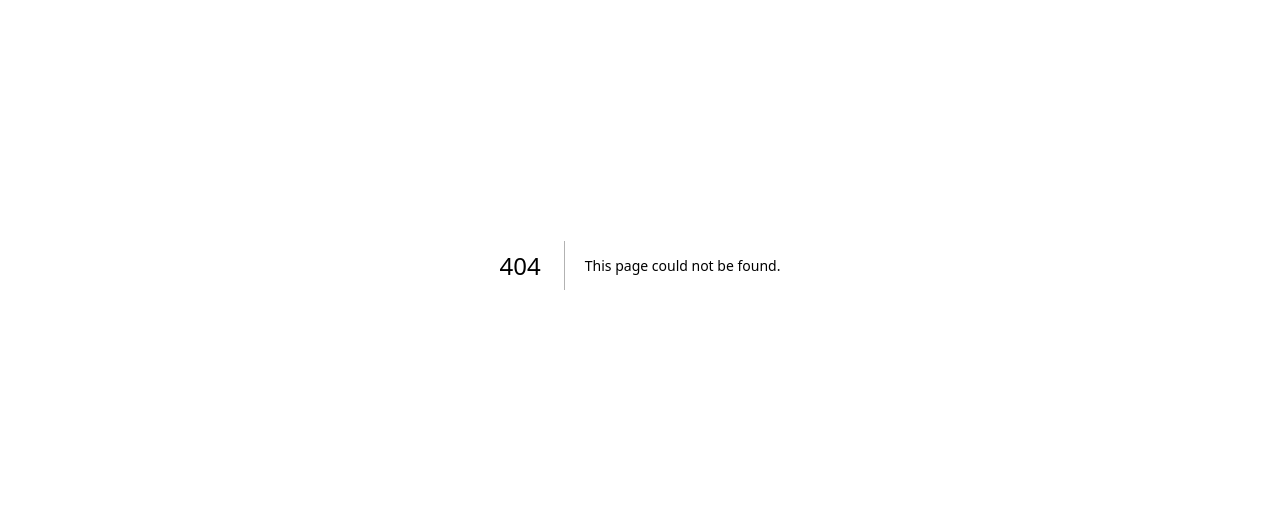
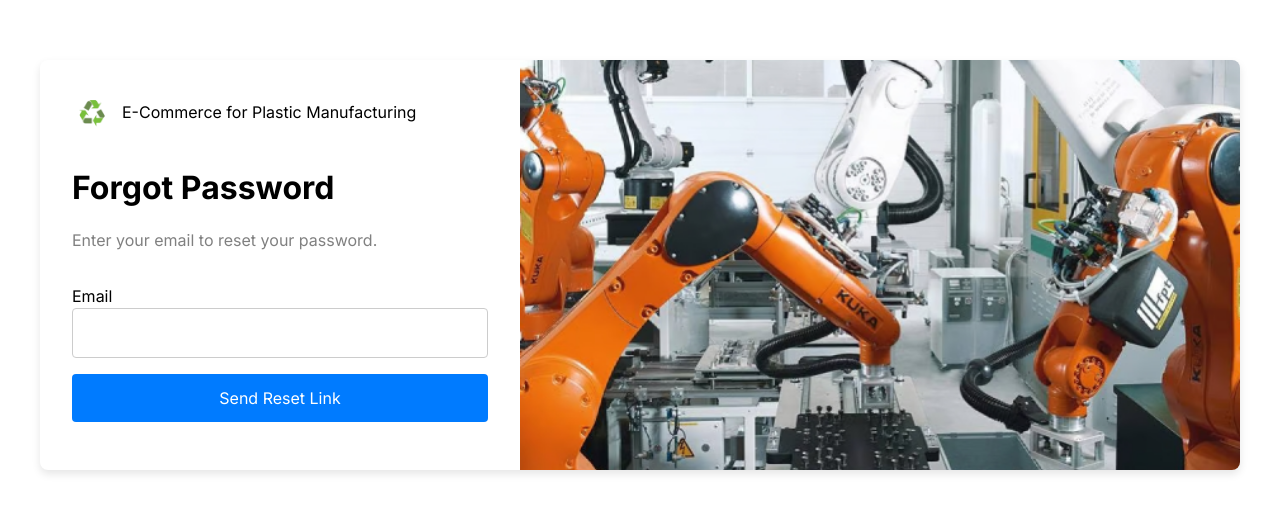
Before and after one commit to mohamedfashraf/E-Commerce-for-Plastic-Manufacturing-Website, a Next.js app in the folder frontend/: page /password-reset in a window 1280 px wide. Before the commit this address had no page. Shown: the part 135-648 px from the top of the page. Built offline with nearby package versions, Linux system fonts and the light colour scheme.

Commit message:
password rest page

```diff
--- /dev/null
+++ b/frontend/src/app/password-reset/page.js
@@ -0,0 +1,166 @@
+"use client";
+
+import React, { useState } from 'react';
+import styled from 'styled-components';
+import axios from 'axios';
+
+const MainContainer = styled.div`
+  display: flex;
+  min-height: 100vh;
+  background-color: var(--main-bg-color);
+  color: var(--main-text-color);
+`;
+
+const Content = styled.main`
+  flex: 1;
+  display: flex;
+  justify-content: center;
+  align-items: center;
+  padding: 2rem;
+  position: relative;
+`;
+
+const ForgotPasswordContainer = styled.div`
+  display: flex;
+  width: 100%;
+  max-width: 1200px;
+  background-color: #fff;
+  box-shadow: 0 4px 8px rgba(0, 0, 0, 0.1);
+  border-radius: 8px;
+  overflow: hidden;
+`;
+
+const FormContainer = styled.div`
+  flex: 1;
+  padding: 2rem;
+  display: flex;
+  flex-direction: column;
+  justify-content: center;
+  max-width: 40%;
+`;
+
+const Header = styled.div`
+  display: flex;
+  align-items: center;
+  margin-bottom: 2rem;
+`;
+
+const Logo = styled.img`
+  height: 40px;
+  margin-right: 10px;
+`;
+
+const Title = styled.h1`
+  font-size: 2rem;
+  margin-bottom: 1rem;
+  font-weight: 700;
+`;
+
+const Description = styled.p`
+  font-size: 1rem;
+  margin-bottom: 2rem;
+  color: grey;
+`;
+
+const Input = styled.input`
+  width: 100%;
+  padding: 0.75rem;
+  margin-bottom: 1rem;
+  border: 1px solid #ccc;
+  border-radius: 4px;
+`;
+
+const Button = styled.button`
+  width: 100%;
+  padding: 0.75rem;
+  background-color: ${({ $bgColor }) => $bgColor || '#007bff'};
+  color: ${({ $color }) => $color || '#fff'};
+  border: ${({ $border }) => $border || 'none'};
+  border-radius: 4px;
+  cursor: pointer;
+  font-size: 1rem;
+  margin-bottom: 1rem;
+  display: flex;
+  align-items: center;
+  justify-content: center;
+
+  &:hover {
+    background-color: ${({ $hoverColor }) => $hoverColor || '#0056b3'};
+  }
+`;
+
+const ImageContainer = styled.div`
+  flex: 1;
+  background: url('/maxhines.png') no-repeat center center;
+  background-size: cover;
+`;
+
+const PopUp = styled.div`
+  position: absolute;
+  bottom: 20px;
+  left: 50%;
+  transform: translateX(-50%);
+  padding: 1rem;
+  background-color: ${({ $type }) => ($type === 'success' ? '#28a745' : '#dc3545')};
+  color: #fff;
+  border-radius: 4px;
+  box-shadow: 0 4px 8px rgba(0, 0, 0, 0.1);
+  z-index: 999;
+`;
+
+const ForgotPasswordPage = () => {
+    const [email, setEmail] = useState('');
+    const [showSuccessPopUp, setShowSuccessPopUp] = useState(false);
+    const [showErrorPopUp, setShowErrorPopUp] = useState(false);
+
+    const handleChange = (e) => {
+        setEmail(e.target.value);
+    };
+
+    const handleSubmit = async (e) => {
+        e.preventDefault();
+
+        try {
+            const response = await axios.post('http://localhost:8000/account/request-password-reset', {
+                email,
+            });
+
+            if (response.status === 200) {
+                console.log('Password reset email sent successfully!');
+                setShowSuccessPopUp(true);
+                setTimeout(() => setShowSuccessPopUp(false), 3000); // Hide success pop-up after 3 seconds
+            }
+        } catch (error) {
+            console.error('Error sending password reset email:', error);
+            setShowErrorPopUp(true);
+            setTimeout(() => setShowErrorPopUp(false), 3000); // Hide error pop-up after 3 seconds
+        }
+    };
+
+    return (
+        <MainContainer>
+            <Content>
+                <ForgotPasswordContainer>
+                    <FormContainer>
+                        <Header>
+                            <Logo src="/logo.png" alt="Logo" />
+                            <div>E-Commerce for Plastic Manufacturing</div>
+                        </Header>
+                        <Title>Forgot Password</Title>
+                        <Description>Enter your email to reset your password.</Description>
+                        <form onSubmit={handleSubmit}>
+                            <label htmlFor="email">Email</label>
+                            <Input type="email" id="email" name="email" value={email} onChange={handleChange} required />
+                            <Button type="submit">Send Reset Link</Button>
+                        </form>
+                    </FormContainer>
+                    <ImageContainer />
+                </ForgotPasswordContainer>
+            </Content>
+            {showSuccessPopUp && <PopUp $type="success">Password reset email sent successfully!</PopUp>}
+            {showErrorPopUp && <PopUp $type="error">Failed to send password reset email. Please try again.</PopUp>}
+        </MainContainer>
+    );
+};
+
+export default ForgotPasswordPage;
--- a/frontend/src/app/signin/page.js
+++ b/frontend/src/app/signin/page.js
@@ -15,7 +15,7 @@ const Content = styled.main`
   flex: 1;
   display: flex;
   justify-content: center;
-  align-items: center;s
+  align-items: center;
   padding: 2rem;
   position: relative;
 `;
@@ -202,6 +202,9 @@ const SignInPage = () => {
                 <img src="/google.png" alt="Google" />
                 Sign in with Google
               </Button>
+              <p style={{ marginTop: '1rem', textAlign: 'center' }}>
+                <a href="/password-reset" style={{ color: '#007bff', textDecoration: 'underline' }}>Forgot Password?</a>
+              </p>
             </form>
             <p style={{ marginTop: '1rem', textAlign: 'center' }}>Need an account? <a href="/signup" style={{ color: '#007bff', textDecoration: 'underline' }}>Create one</a></p>
           </FormContainer>
```
